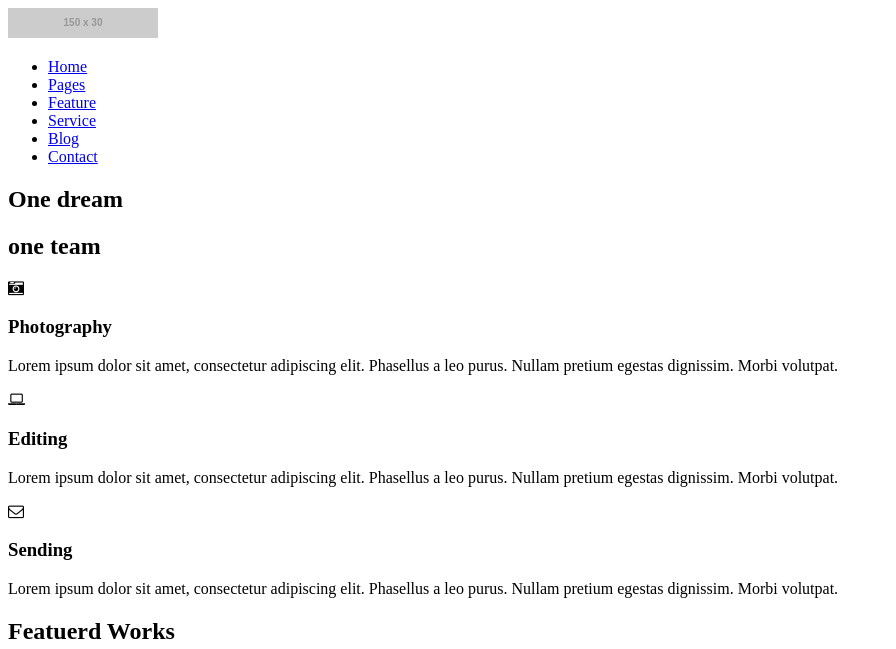
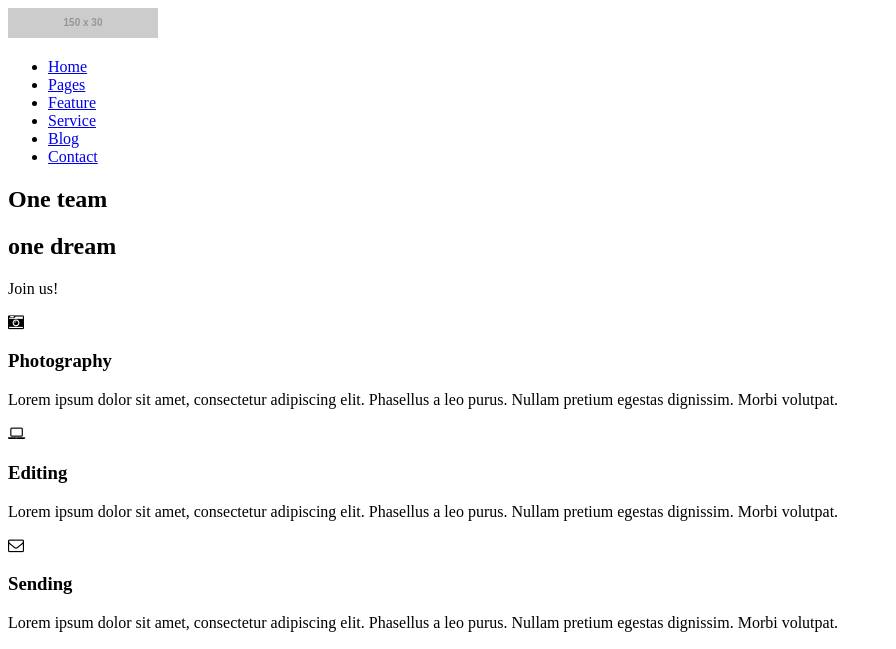
Before and after one commit to kris2485/nauka-gita, a plain HTML site: page index.html in a window 1280 px wide. Shown: the top 649 px of the page, without its empty margins (0-896 px from the left). Drawn offline with nearby package versions, Linux system fonts and the light colour scheme; files that its build step writes are made by us from their sources; placeholder pictures from the web are drawn by us.

Commit message:
Change h1 and h2 and add paragraph to section hero

```diff
--- a/index.html
+++ b/index.html
@@ -23,8 +23,9 @@
 		</header>
 		<section class="hero">
 			<div class="slogan">
-				<h1>One dream</h1>
-				<h2>one team</h2>
+				<h1>One team</h1>
+				<h2>one dream</h2>
+				<p>Join us!</p>
 			</div>
 		</section>
 		<section class="benefits">
```
